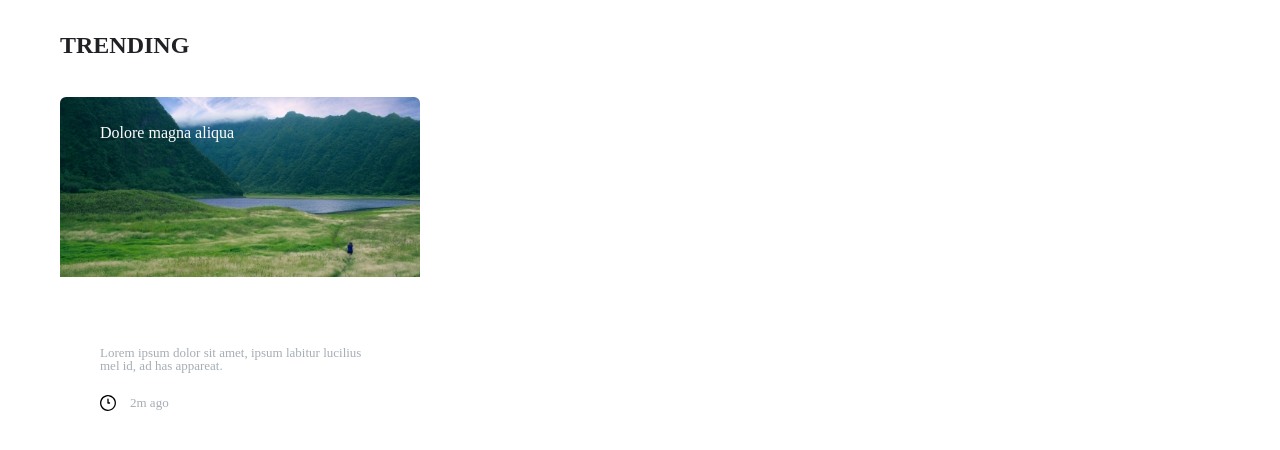
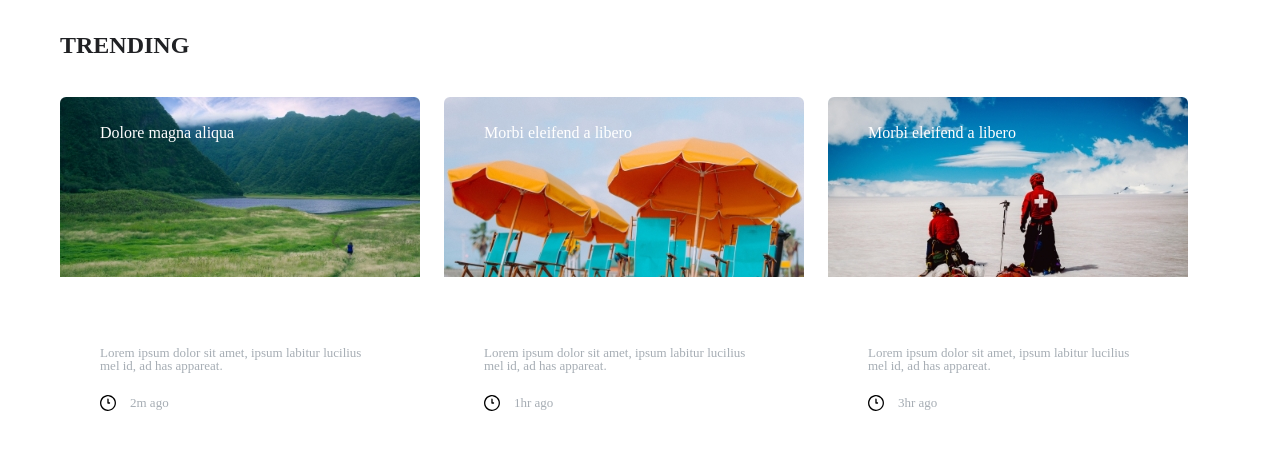
Before and after one commit to LikaChikhladze/lesson5, a plain HTML site: page index.html in a window 1280 px wide. Shown: the part 42-492 px from the top of the page. Drawn offline with Linux system fonts and the light colour scheme.

Commit message:
finished section 1.2

```diff
--- a/css/style.css
+++ b/css/style.css
@@ -45,6 +45,7 @@
 	width: 360px;
 	height: 350px;
 	position: relative;
+	display: inline-block;
 }
 .h2lake {
 	color: #202124;
@@ -52,7 +53,7 @@
 	font-size: 24px;
 	margin-bottom: 40px;
 }
-.onlake {
+.on-lake {
 	width: 280px;
 	position: absolute;
 	top: 28px;
@@ -61,7 +62,7 @@
 	left: 40px;
 	color: #FFFFFF;
 }
-.belowlake {
+.below-lake {
 	width: 280px;
 	height: 38px;
 	color: #A6ADB4;
@@ -88,3 +89,15 @@
 	color: #A6ADB4;
 	margin-bottom: 40px;
 }
+
+/* section 1.2 */
+
+.umbrella {
+	display: inline-block;
+	margin-left: 20px;
+	margin-right: 20px;
+}
+
+/* section 2 */
+
+.
--- a/index.html
+++ b/index.html
@@ -24,13 +24,25 @@
 			<h2 class="h2lake"> TRENDING </h2>
 			<div class="lake">
 				<img src="images/3.jpg" alt="Lake">
-				<p class="onlake"> Dolore magna aliqua </p>
-				<p class="belowlake"> Lorem ipsum dolor sit amet, ipsum labitur lucilius mel id, ad has appareat. </p>
+				<p class="on-lake"> Dolore magna aliqua </p>
+				<p class="below-lake"> Lorem ipsum dolor sit amet, ipsum labitur lucilius mel id, ad has appareat. </p>
 				<img src="images/clock.svg" alt="clock-icon" class="clock-icon">
 				<span class="time"> 2m ago </span>
 			</div>
-			<div> </div>
-			<div> </div>
+			<div class="umbrella lake">
+				<img src="images/1.jpg" alt="umbrella picture">
+				<p class="on-umbrella on-lake " > Morbi eleifend a libero </p>
+				<p class="below-umbrella below-lake"> Lorem ipsum dolor sit amet, ipsum labitur lucilius mel id, ad has appareat. </p>
+				<img src="images/clock.svg" alt="clock-icon" class="clock-icon">
+				<span class="time"> 1hr ago </span>
+			</div>
+			<div class="lake">
+			<img src="images/2.jpg" alt="desert picture" class="desert">
+				<p class="on-umbrella on-lake on-desert "> Morbi eleifend a libero </p>
+				<p class="below-umbrella below-lake below-desert"> Lorem ipsum dolor sit amet, ipsum labitur lucilius mel id, ad has appareat. </p>
+				<img src="images/clock.svg" alt="clock-icon" class="clock-icon">
+				<span class="time"> 3hr ago </span>
+			</div>
 		</div>
 	</section>
 </body>
```
